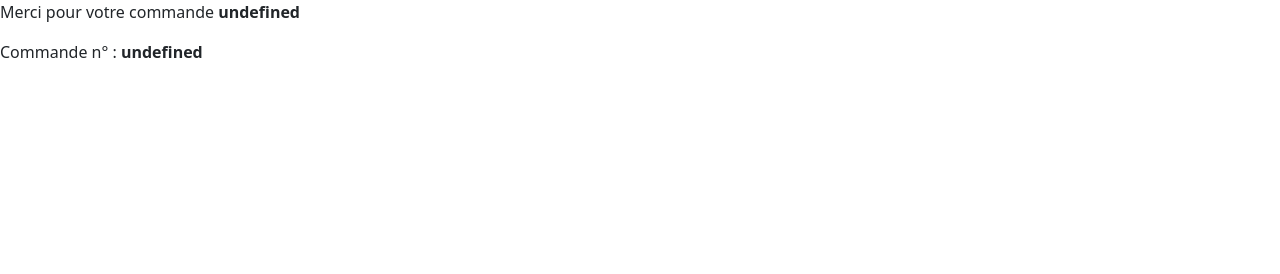
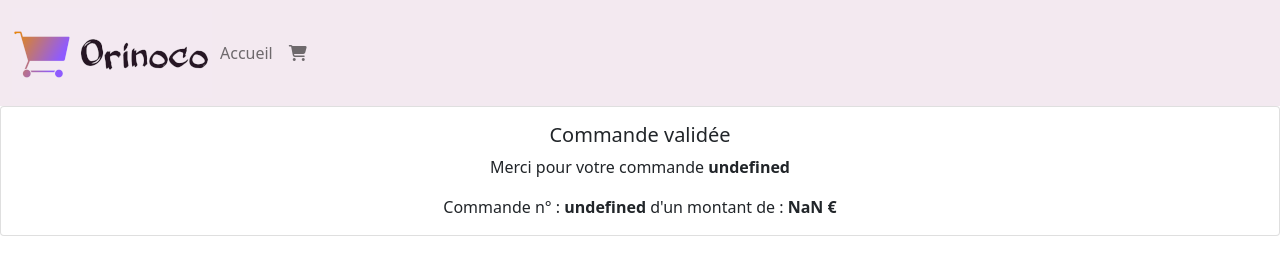
Before and after one commit to bhautbout/BrunoHautbout_5_30042021, a website: page frontend/confirmation-commande.html in a window 1280 px wide. Drawn offline with Linux system fonts and the light colour scheme.

Commit message:
plan de test

```diff
--- a/frontend/confirmation-commande.html
+++ b/frontend/confirmation-commande.html
@@ -9,9 +9,34 @@
     <title>Confirmation de commande</title>
 </head>
 <body>
-    <div id="confirm">
+    <div class="bg-info">
+        <div class="container-fluid">
+            <div class="row">
+                <nav class="col navbar navbar-expand-lg navbar-light bg-info">
+                    <img src="/backend/images/logo.png" alt="logo Orinoco">
+                    <button class="navbar-toggler" type="button" data-toggle="collapse" data-target="#navbarContent">
+                        <span class="navbar-toggler-icon"></span>
+                    </button>
+                    <div id="navbarContent" class="collapse navbar-collapse">
+                    <ul class="navbar-nav">
+                        <li class="nav-item active">
+                            <a class="nav-link" href="index.html">Accueil</a>
+                        </li>
+                        <li class="nav-item">
+                            <a href="panier.html" class="nav-link">
+                            <i class="fas fa-shopping-cart"></i></a>
+                        </li>
+                    </ul>
+                </div>
+            </nav>
+        </div>
+    </div>
+</div>
+<div class="card" id="confirm">
 
-    </div>
+ </div>
+
+
 
     <script src="/frontend/confirmation.js" type="text/javascript"></script>
 </body>
--- a/frontend/confirmation.js
+++ b/frontend/confirmation.js
@@ -1,8 +1,11 @@
 const afficheConfirmation =
 
     `
-        <p>Merci pour votre commande <strong>${localStorage.firstName}</strong></p>
-        <p>Commande n° : <strong>${localStorage.orderId}</strong></p>
+    <div class="card-body">
+    <h5 class="card-title text-center">Commande validée</h5>
+    <p class="card-text text-center">Merci pour votre commande <strong>${localStorage.firstName}</strong></p>
+    <p class="card-text text-center">Commande n° : <strong>${localStorage.orderId}</strong> d'un montant de : <strong>${localStorage.prixTotal/100} €</strong></p>
+    </div>
     `
     document.getElementById('confirm').innerHTML = afficheConfirmation;
-   // localStorage.clear()
+    localStorage.clear()
```
Also changed, not shown: frontend/script.js (+10 -0 lines), 1 other file.
